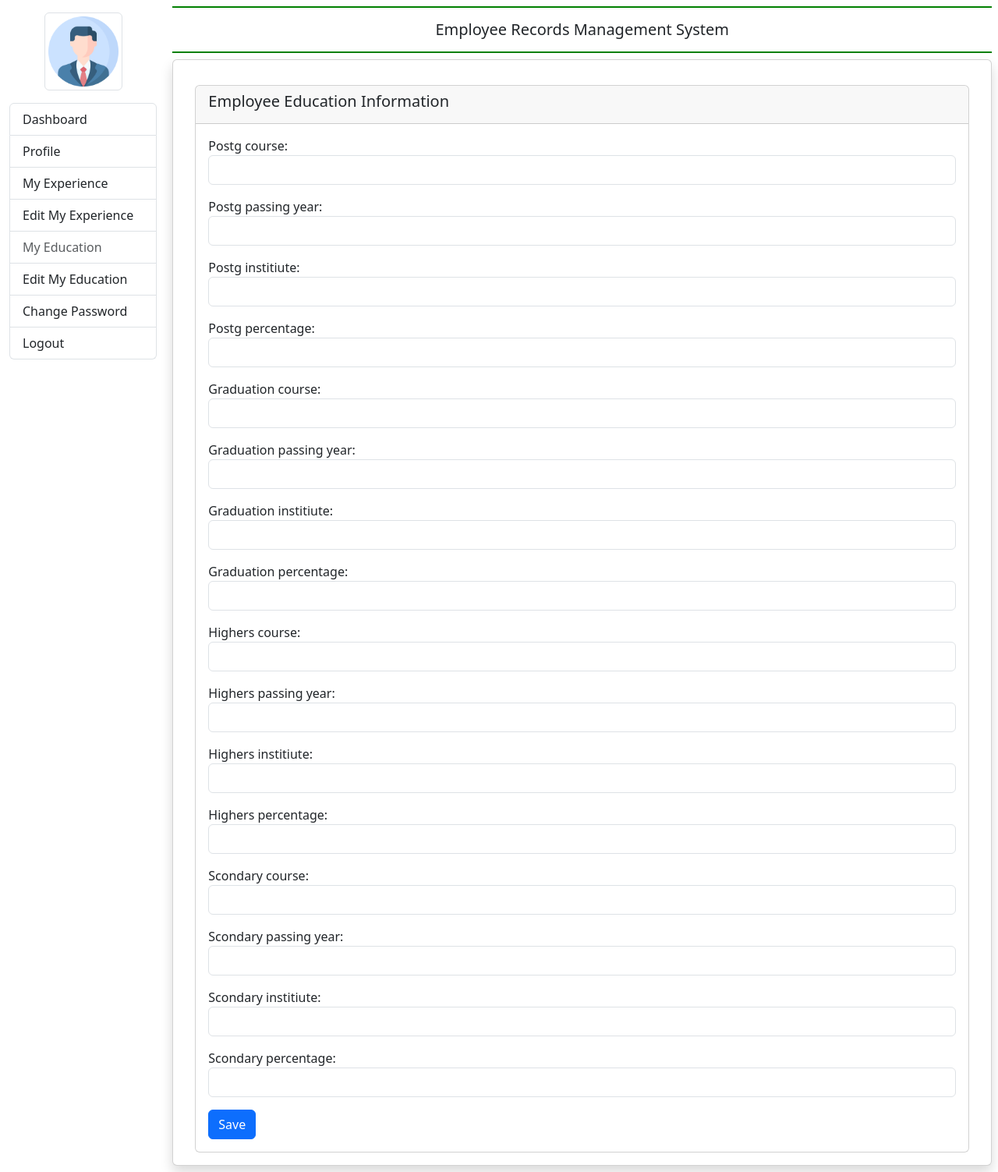
After one commit to aqtech01/EmployeeRecordManagement, a Django app: page /education/ in a window 1280 px wide. The commit adds this page. Shown: the whole page at 78% size. Run offline with Django 5.2, Linux system fonts and the light colour scheme.

Commit message:
employee section half complete

```diff
--- a/employee/admin.py
+++ b/employee/admin.py
@@ -3,3 +3,5 @@ from .models import *
 
 # Register your models here.
 admin.site.register(EmployeeDetail)
+admin.site.register(EmployeeEducation)
+admin.site.register(EmployeeExperience)
--- /dev/null
+++ b/employee/forms.py
@@ -0,0 +1,41 @@
+from django import forms
+from .models import *
+
+class EmployeeEducationForm(forms.ModelForm):
+    class Meta:
+        model = EmployeeEducation
+        fields = [
+            "postg_course", "postg_passing_year", "postg_institiute", "postg_percentage",
+            "graduation_course", "graduation_passing_year", "graduation_institiute", "graduation_percentage",
+            "highers_course", "highers_passing_year", "highers_institiute", "highers_percentage",
+            "scondary_course", "scondary_passing_year", "scondary_institiute", "scondary_percentage",
+        ]
+        widgets = {
+            'postg_course': forms.TextInput(attrs={'class': 'form-control '}),
+            'postg_passing_year': forms.NumberInput(attrs={'class': 'form-control '}),
+            'postg_institiute': forms.TextInput(attrs={'class': 'form-control '}),
+            'postg_percentage': forms.NumberInput(attrs={'class': 'form-control '}),
+            'graduation_course': forms.TextInput(attrs={'class': 'form-control '}),
+            'graduation_passing_year': forms.NumberInput(attrs={'class': 'form-control '}),
+            'graduation_institiute': forms.TextInput(attrs={'class': 'form-control '}),
+            'graduation_percentage': forms.NumberInput(attrs={'class': 'form-control '}),
+            'highers_course': forms.TextInput(attrs={'class': 'form-control '}),
+            'highers_passing_year': forms.NumberInput(attrs={'class': 'form-control '}),
+            'highers_institiute': forms.TextInput(attrs={'class': 'form-control '}),
+            'highers_percentage': forms.NumberInput(attrs={'class': 'form-control '}),
+            'scondary_course': forms.TextInput(attrs={'class': 'form-control '}),
+            'scondary_passing_year': forms.NumberInput(attrs={'class': 'form-control '}),
+            'scondary_institiute': forms.TextInput(attrs={'class': 'form-control '}),
+            'scondary_percentage': forms.NumberInput(attrs={'class': 'form-control col-sm-6'}),
+        }
+
+
+class EmployeeExperienceForm(forms.Form):
+        class Meta:
+                model = EmployeeExperience
+                fields = [
+                    "compnay1_name","company1_desigantion","company1_duration","company1_salary",
+                    "compnay2_name","company2_desigantion","company2_duration","company2_salary",
+                    "compnay3_name","company3_desigantion","company3_duration","company3_salary",
+
+                    ]
--- a/employee/models.py
+++ b/employee/models.py
@@ -13,3 +13,55 @@ class EmployeeDetail(models.Model):
 
     def __str__(self) :
         return self.user.username
+
+
+class EmployeeEducation(models.Model):
+    user = models.ForeignKey(User,on_delete=models.CASCADE)
+    # Post Graduation
+    postg_course = models.CharField(max_length=100,null=True)
+    postg_passing_year = models.CharField(max_length=30,null=True)
+    postg_institiute= models.CharField(max_length=100,null=True)
+    postg_percentage = models.CharField(max_length=20,null=True)
+
+    # Graduation
+
+    graduation_course = models.CharField(max_length=100,null=True)
+    graduation_passing_year = models.CharField(max_length=30,null=True)
+    graduation_institiute= models.CharField(max_length=100,null=True)
+    graduation_percentage = models.CharField(max_length=20,null=True)
+    # Higher Scondary
+    highers_course = models.CharField(max_length=100,null=True)
+    highers_passing_year = models.CharField(max_length=30,null=True)
+    highers_institiute= models.CharField(max_length=100,null=True)
+    highers_percentage = models.CharField(max_length=20,null=True)
+    # Scondary
+    scondary_course = models.CharField(max_length=100,null=True)
+    scondary_passing_year = models.CharField(max_length=30,null=True)
+    scondary_institiute= models.CharField(max_length=100,null=True)
+    scondary_percentage = models.CharField(max_length=20,null=True)
+
+    def __str__(self) :
+        return self.user.username
+
+
+
+class EmployeeExperience(models.Model):
+        user = models.ForeignKey(User, on_delete=models.CASCADE)
+        # Comapny 1 Details
+        compnay1_name=models.CharField(max_length=100,null=True)
+        company1_desigantion = models.CharField(max_length=100,null=True)
+        company1_duration = models.CharField(max_length=100,null=True)
+        company1_salary = models.CharField(max_length=100,null=True)
+
+        # Comapny 2 Details
+
+        compnay2_name=models.CharField(max_length=100,null=True)
+        company2_desigantion = models.CharField(max_length=100,null=True)
+        company2_duration = models.CharField(max_length=100,null=True)
+        company2_salary = models.CharField(max_length=100,null=True)
+       #comapny 3 Details
+
+        compnay3_name=models.CharField(max_length=100,null=True)
+        company3_desigantion = models.CharField(max_length=100,null=True)
+        company3_duration = models.CharField(max_length=100,null=True)
+        company3_salary = models.CharField(max_length=100,null=True)
--- a/employee/urls.py
+++ b/employee/urls.py
@@ -6,4 +6,6 @@ urlpatterns = [
     path("employee_signin/",employee_signin,name="employee_signin"),
     path("profile/",profile,name="profile"),
     path("employee_logout/",employee_logout,name="employee_logout"),
+    path("admin_signin/",admin_signin,name="admin_signin"),
+    path("education/",employee_education,name="employee_education"),
 ]
--- a/employee/views.py
+++ b/employee/views.py
@@ -1,6 +1,8 @@
 from multiprocessing import AuthenticationError
 from django.db import IntegrityError
 from django.shortcuts import render,redirect
+
+from employee.forms import EmployeeEducationForm
 from .models import *
 from django.contrib import messages
 from django.contrib.auth import authenticate,login,logout
@@ -9,7 +11,7 @@ from django.contrib.auth import authenticate,login,logout
 def home(request):
     if not request.user.is_authenticated:
         return redirect("employee_signin")
-    return render(request, "employee/index.html")
+    return render(request, "employee/index.html",{"title":"Home"})
 
 def employee_signup(request):
 
@@ -53,7 +55,7 @@ def employee_signin(request):
         except AuthenticationError as e:
             return f" Error : {e}"
 
-    return render(request, "employee/signin.html")
+    return render(request, "employee/signin.html",{"title":"Signin"})
 
 
 def profile(request):
@@ -90,9 +92,27 @@ def profile(request):
             except:
                 return "Something Wrong"
 
-    return render(request, "employee/profile.html",{"employee":employee})
+    return render(request, "employee/profile.html",{"employee":employee,"title":"Profile"})
 
 
 def employee_logout(request):
     logout(request)
     return redirect("home")
+# Employee Education Details
+
+def employee_education(request):
+
+    form = EmployeeEducationForm()
+    if request.method == "POST":
+        form = EmployeeEducationForm(request.POST)
+        if form.is_valid():
+            form.save()
+            return redirect("profile")
+
+
+    return render(request,"employee/education.html",{"form":form})
+
+# Admin Login
+
+def admin_signin(request):
+    return render(request,"employee/admin/signin.html")
--- a/static/employee/css/style.css
+++ b/static/employee/css/style.css
@@ -1,3 +1,5 @@
-.navbar{
-    color:white,
+body {
+    background-size: 100%;
+    background-repeat: no-repeat;
+    opacity: 0.8;
 }
--- a/templates/employee/base.html
+++ b/templates/employee/base.html
@@ -35,7 +35,7 @@
                   <a href="{% url "profile" %}" class="list-group-item list-group-item-action">Profile</a>
                   <a href="#" class="list-group-item list-group-item-action">My Experience</a>
                   <a href="#" class="list-group-item list-group-item-action">Edit My Experience</a>
-                  <a href="#" class="list-group-item list-group-item-action disabled">My Education</a>
+                  <a href="{% url 'employee_education' %}" class="list-group-item list-group-item-action disabled">My Education</a>
                   <a href="#" class="list-group-item list-group-item-action "> Edit My Education</a>
                   <a href="#" class="list-group-item list-group-item-action "> Change Password</a>
                   <a href="{% url "employee_logout" %}" class="list-group-item list-group-item-action "> Logout</a>
--- /dev/null
+++ b/templates/employee/education.html
@@ -0,0 +1,18 @@
+{% extends "employee/base.html" %}
+{% block main %}
+<div class="container mt-3">
+    <div class="card">
+      <div class="card-header">
+        <h5 class="card-title">Employee Education Information</h5>
+      </div>
+      <div class="card-body">
+        <div class="row">
+        <form method="post">
+          {% csrf_token %}  {{ form.as_p }}
+          <button type="submit" class="btn btn-primary px-8">Save</button>
+        </form>
+    </div>
+      </div>
+    </div>
+  </div>
+  {% endblock main %}
```
Also changed, not shown: templates/employee/admin/signin.html (added, +54 -0 lines), db.sqlite3, employee/migrations/0003_employeeeducation_employeeexperience.py (added), static/employee/images/admin.png (added), static/employee/images/bg.jpeg (added).
